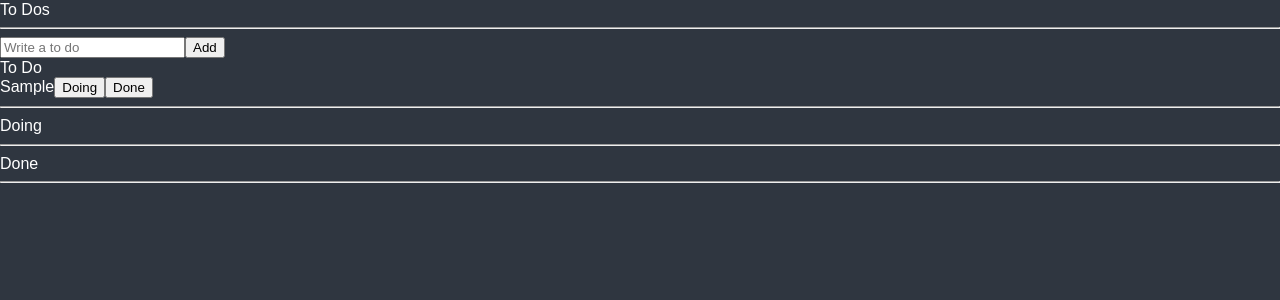
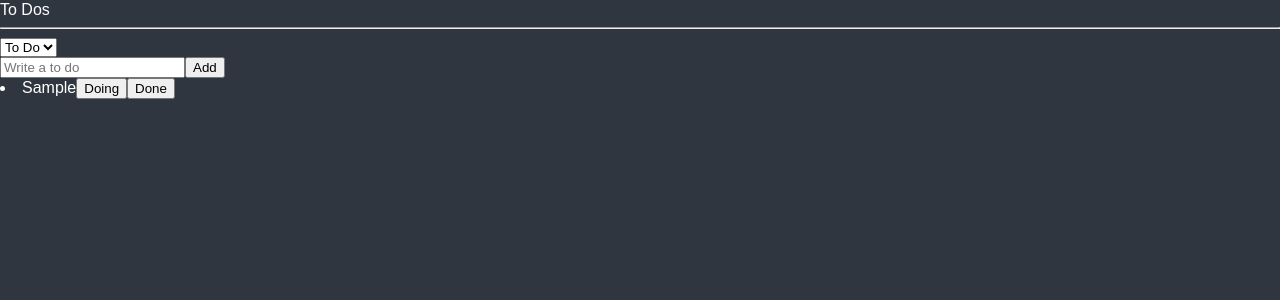
Before and after one commit to yjleeinkr/React-Master, a React (Create React App) app: page / in a window 1280 px wide. Both pictures are taken after typing "Sample" into the empty fields and a click on the button "Add". Shown: the top 300 px of the page. Built offline with nearby package versions, Linux system fonts and the light colour scheme.

Commit message:
todo category enum 적용

```diff
--- a/src/atoms.tsx
+++ b/src/atoms.tsx
@@ -1,10 +1,23 @@
 import { atom, selector } from "recoil";
 
+// type보다 더 타입을 보장받을 수 있다.
+// 타입을 지정해주지 않는 이상 배열처럼 인덱스 값이 0부터 매겨진다.
+export enum Cateories {
+  "TO_DO" = "TO_DO", // 0
+  // "TO_DO" = "TO_DO" 라고 타입을 설정해버리면 enum의 값이 0이 아닌 "TO_DO" 가 된다.
+  "DOING" = "DOING", // 1
+  "DONE" = "DONE", // 2
+}
 export interface ToDo {
   text: string;
   id: number;
-  category: "TO_DO" | "DOING" | "DONE";
+  category: Cateories
 }
+
+export const categoryState = atom<Cateories>({
+  key: "category",
+  default: Cateories.TO_DO
+});
 
 export const toDoState = atom<ToDo[]>({
   key: "toDo",
@@ -15,10 +28,7 @@ export const toDoSelector = selector({
   key: "toDoSelector",
   get: ({ get }) => {
     const toDos = get(toDoState)
-    return [
-      toDos.filter(v => v.category === 'TO_DO'),
-      toDos.filter(v => v.category === 'DOING'),
-      toDos.filter(v => v.category === 'DONE')
-    ]
+    const category = get(categoryState);
+    return toDos.filter(v => v.category === category)
   }
 })
--- a/src/components/CreateToDo.tsx
+++ b/src/components/CreateToDo.tsx
@@ -1,6 +1,6 @@
 import { useForm } from "react-hook-form"
-import { useSetRecoilState } from "recoil";
-import { toDoState } from "../atoms";
+import { useRecoilValue, useSetRecoilState } from "recoil";
+import { categoryState, toDoState } from "../atoms";
 
 interface FormData {
   todo: string;
@@ -9,11 +9,12 @@ interface FormData {
 function CreateToDo() {
   const setToDos = useSetRecoilState(toDoState);
   const { register, handleSubmit, setValue } = useForm<FormData>();
+  const category = useRecoilValue(categoryState)
     const checkValidation = ({ todo }: FormData) => {
       // console.log(data.todo);
       setValue("todo", "");
       setToDos((oldToDos) => [
-        { text: todo, id: Date.now(), category: "TO_DO" },
+        { text: todo, id: Date.now(), category, },
         ...oldToDos,
       ]);
     };
--- a/src/components/ToDo.tsx
+++ b/src/components/ToDo.tsx
@@ -1,12 +1,14 @@
+import React from "react";
 import { useSetRecoilState } from "recoil";
-import { ToDo, toDoState } from "../atoms";
+import { ToDo, toDoState, Cateories } from "../atoms";
 
 function Todo({ text, category, id }: ToDo) {
   const setToDos = useSetRecoilState(toDoState)
-  const onClick = (newCategory: ToDo["category"]) => {
+  const onClick = (event: React.MouseEvent<HTMLButtonElement>) => {
+    const { currentTarget: { name } } = event;
     setToDos((oldToDos) => {
       const targetIdx = oldToDos.findIndex((toDo) => toDo.id === id);
-      const newToDo = { text, id, category: newCategory };
+      const newToDo = { text, id, category: name as any};
       return [
         ...oldToDos.slice(0, targetIdx),
         newToDo,
@@ -18,18 +20,18 @@ function Todo({ text, category, id }: ToDo) {
   return (
     <li>
       <span> {text}</span>
-      {category !== "TO_DO" && (
-        <button name="TO_DO" onClick={() => onClick("TO_DO")}>
+      {category !== Cateories.TO_DO && (
+        <button name={Cateories.TO_DO} onClick={onClick}>
           To Do
         </button>
       )}
-      {category !== "DOING" && (
-        <button name="DOING" onClick={() => onClick("DOING")}>
+      {category !== Cateories.DOING && (
+        <button name={Cateories.DOING} onClick={onClick}>
           Doing
         </button>
       )}
-      {category !== "DONE" && (
-        <button name="DONE" onClick={() => onClick("DONE")}>
+      {category !== Cateories.DONE && (
+        <button name={Cateories.DONE} onClick={onClick}>
           Done
         </button>
       )}
--- a/src/components/ToDoList.tsx
+++ b/src/components/ToDoList.tsx
@@ -1,36 +1,30 @@
-import {  useRecoilValue, } from "recoil";
-import { toDoSelector, toDoState } from "../atoms";
+import React from "react";
+import { useRecoilValue, useRecoilState } from "recoil";
+import { categoryState, toDoSelector, Cateories } from "../atoms";
 import CreateToDo from "./CreateToDo";
 import Todo from "./ToDo";
 
+// TODO: 삭제 기능 및 localstorage 에 저장해서 가져오기
+
 function TodoList() {
-  const [ toDos, doing, done ] = useRecoilValue(toDoSelector);
+  const toDos = useRecoilValue(toDoSelector);
+  const [category, setCategory] = useRecoilState(categoryState)
+  const onInput = (event: React.FormEvent<HTMLSelectElement>) => {
+    setCategory(event.currentTarget.value as Cateories);
+  }
   return (
     <div>
       <h1>To Dos</h1>
       <hr />
+      <select onInput={onInput}>
+        <option value={Cateories.TO_DO}>To Do</option>
+        <option value={Cateories.DOING}>Doing</option>
+        <option value={Cateories.DONE}>Done</option>
+      </select>
       <CreateToDo />
-      <h2>To Do</h2>
-      <ul>
-        {toDos.map(toDo => (
-          <Todo key={toDo.id} {...toDo} />
-        ))}
-      </ul>
-      <hr />
-      <h2>Doing</h2>
-      <ul>
-        {doing.map(toDo => (
-          <Todo key={toDo.id} {...toDo} />
-        ))}
-      </ul>
-      <hr />
-      <h2>Done</h2>
-      <ul>
-        {done.map(toDo => (
-          <Todo key={toDo.id} {...toDo} />
-        ))}
-      </ul>
-      <hr />
+      {toDos?.map((item) => (
+        <Todo key={item.id} {...item} />
+      ))}
     </div>
   );
 }
```
